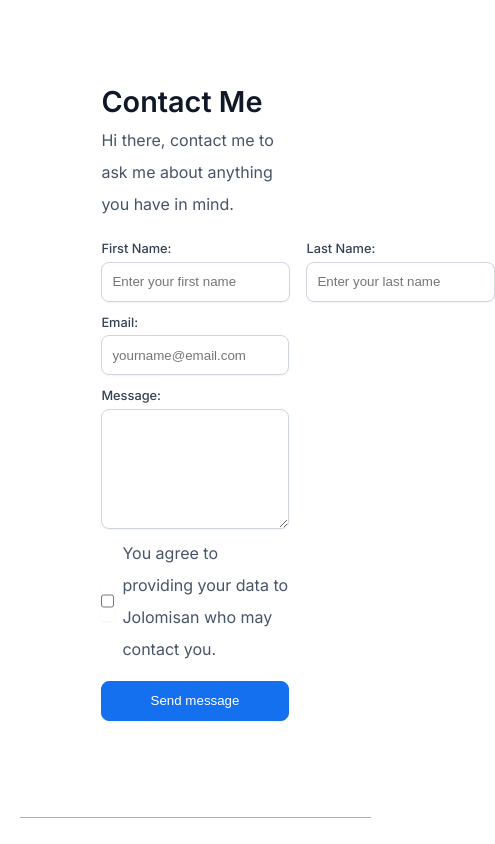
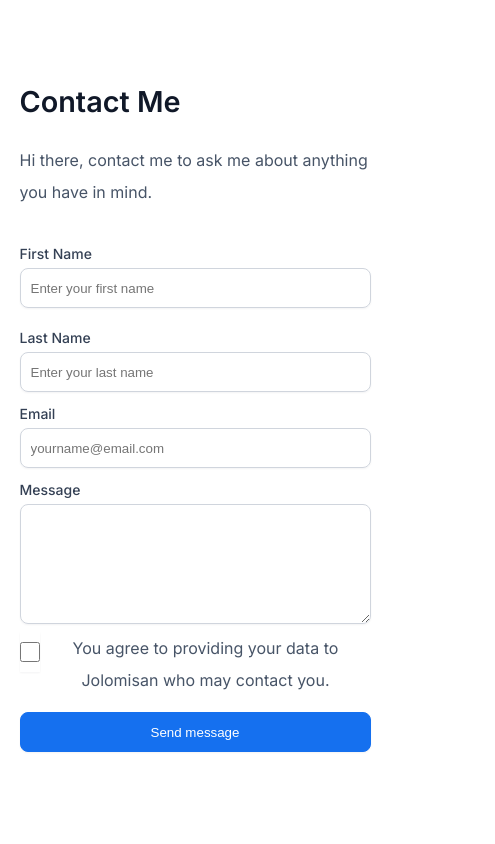
Before and after one commit to jolomi212/hng-1, a React (Create React App) app: page /contact in a window 390 px wide. Shown: the top 844 px of the page, 495 px wide, since content can reach past the window. Built offline with nearby package versions, Linux system fonts and the light colour scheme.

Commit message:
updated responsive styling on contact page

```diff
--- a/src/App.css
+++ b/src/App.css
@@ -24,6 +24,7 @@ form h2 {
   font-weight: 600;
   font-size: 1.8rem;
   line-height: 44px;
+  margin-bottom: 20px;
 }
 
 form p {
@@ -32,7 +33,7 @@ form p {
 }
 
 form p.heading {
-  margin-bottom: 1rem;
+  margin-bottom: 2rem;
 }
 
 form .name_row {
@@ -92,7 +93,7 @@ form input {
 form label {
   color: #344054;
   font-weight: 500;
-  font-size: 0.8rem;
+  font-size: 14px;
 }
 
 form div button {
@@ -111,6 +112,31 @@ form div button:hover {
   box-shadow: 0px 1px 2px rgba(16, 24, 40, 0.05), 0px 0px 0px 4px #d1e9ff;
 }
 
-@media (min-width:650px){
-
+@media (max-width:650px){
+  .form_container{
+    width: 100%;
+  }
+  .form{
+    width: 90%;
+  }
+  .name_row, .row{
+    flex-direction: column;
+  }
+  form .terms{
+    align-items: flex-start;
+  }
+  .terms p{
+    width: 90%;
+    text-align: center;
+    font-weight: 400;
+    font-size: 16px;
+  }
+  .terms input{
+    width: 20px;
+    border: 1px solid #D0D5DD;
+    border-radius: 6px;
+  }
+  .form label{
+    font-size: 14px;
+  }
 }
--- a/src/pages/contact.js
+++ b/src/pages/contact.js
@@ -9,22 +9,22 @@ const Contact = () => {
 
                 <div className='name_row'>
                     <div>
-                        <label>First Name:</label>
+                        <label htmlFor='first_name'>First Name</label>
                         <input type="name" placeholder='Enter your first name' required id='first_name'/>
                     </div>
                     <div>
-                        <label>Last Name:</label>
+                        <label htmlFor='last_name'>Last Name</label>
                         <input type="name"placeholder='Enter your last name' id='last_name' required/>
                     </div>
                 </div>
 
                 <div className='row'>
-                    <label>Email:</label>
+                    <label htmlFor='email'>Email</label>
                     <input type="email" placeholder='yourname@email.com' required id='email'/>
                 </div>
 
                 <div className='row'>
-                    <label>Message:</label>
+                    <label htmlFor='message'>Message</label>
                    <textarea className='message_field' id='message'></textarea>
                 </div>
 
```
